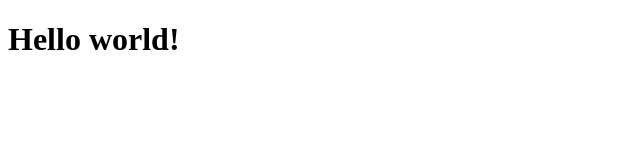
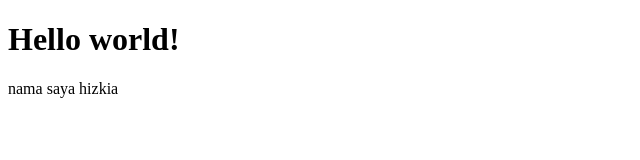
Before and after one commit to HizkiaK007/belajarGIT, a plain HTML site: page index.html in a window 1280 px wide. Shown: the whole page, without its empty margins (0-640 px from the left). Drawn offline with Linux system fonts and the light colour scheme.

Commit message:
menambahkan nama saya

```diff
--- a/index.html
+++ b/index.html
@@ -10,5 +10,6 @@
   </head>
   <body>
     <h1>Hello world!</h1>
+    <p>nama saya hizkia</p>
   </body>
 </html>
```
